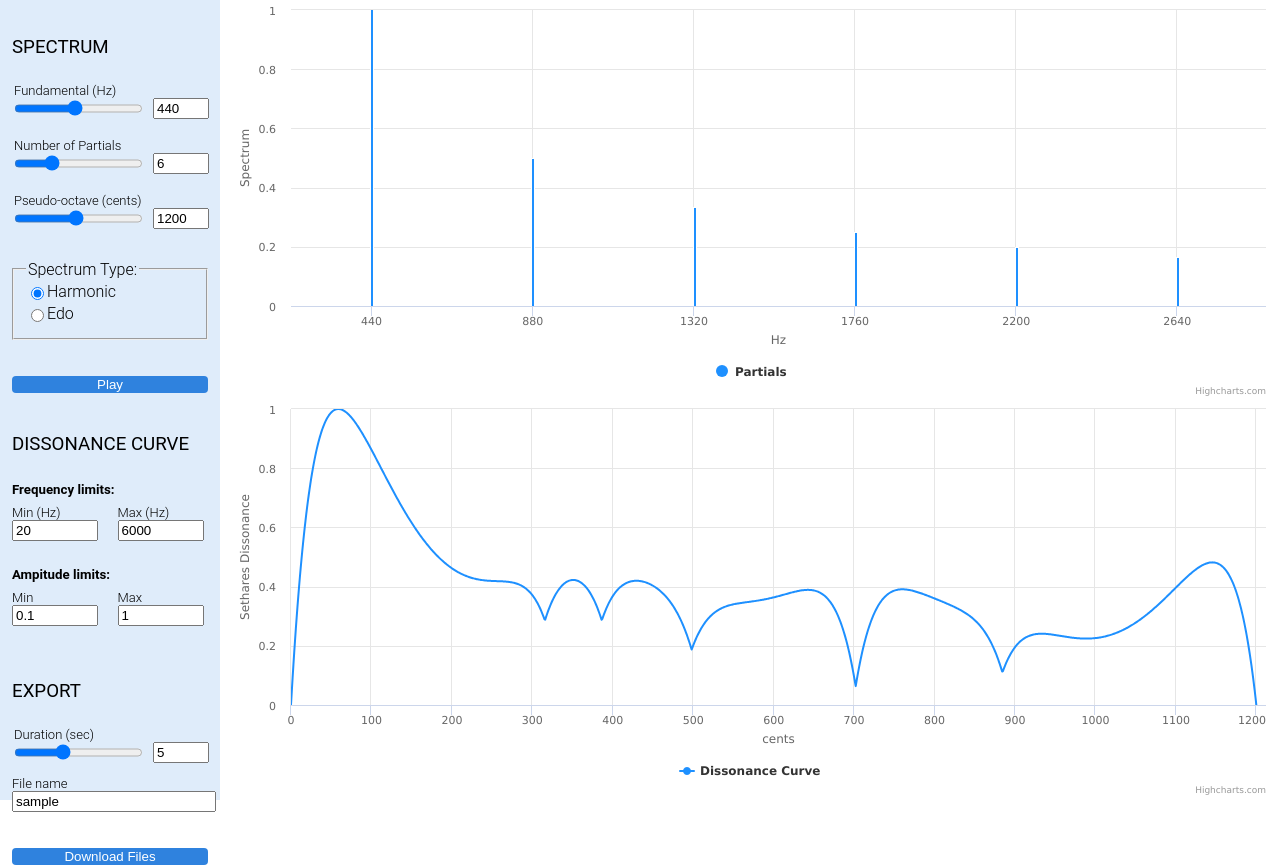
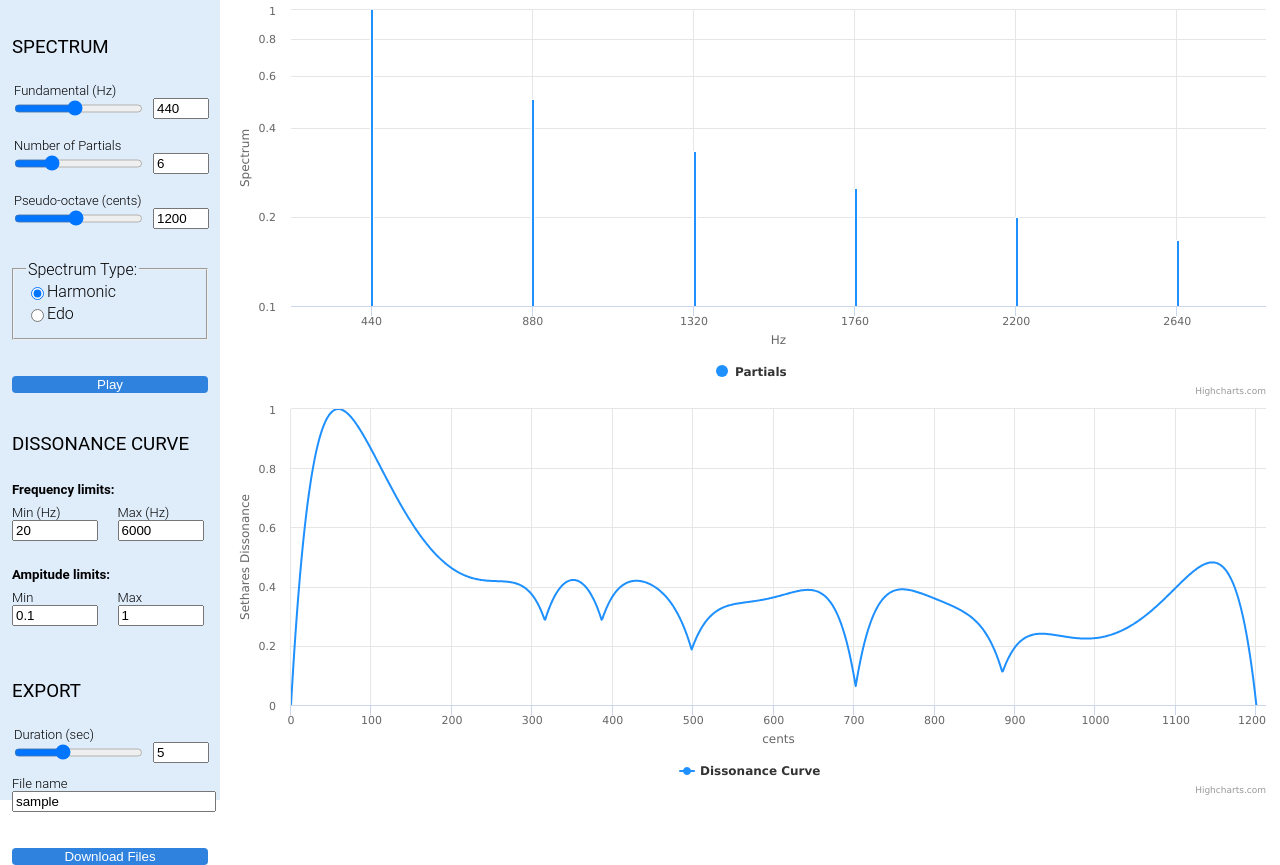
Before and after one commit to SevaDer14/new-tonality-lab, a SvelteKit app: page /lab in a window 1280 px wide. Built offline with nearby package versions, Linux system fonts and the light colour scheme.

Commit message:
spectrum chart y axis has log scale

```diff
--- a/src/components/PlotsSection.svelte
+++ b/src/components/PlotsSection.svelte
@@ -18,9 +18,9 @@
                 yAxis: {
                     title: { text: 'Spectrum' },
                     gridLineWidth: 1,
-                    min: 0,
-                    max: 1,
-                    tickInterval: 0.2,
+                    max: 0.999,
+                    minortickInterval: 0.2,
+                    type: "logarithmic",
                 },
                 xAxis: {
                     title: { text: 'Hz' },
--- a/src/utils/highcharts.ts
+++ b/src/utils/highcharts.ts
@@ -13,7 +13,7 @@ export default (node: Options, config: TChartConfig) => {
     const chart = Highcharts.chart(node, config.chart);
 
     return {
-        update(config) {
+        update(config: any) {
             chart.update(config.chart, redraw, oneToOne);
             chart.setSize(config.width, config.height, true)
         },
```
